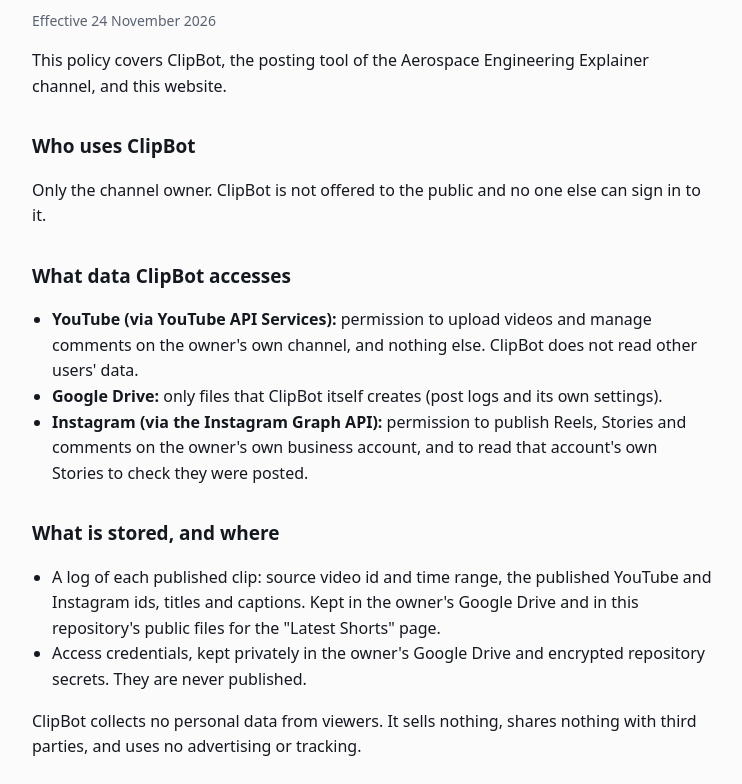
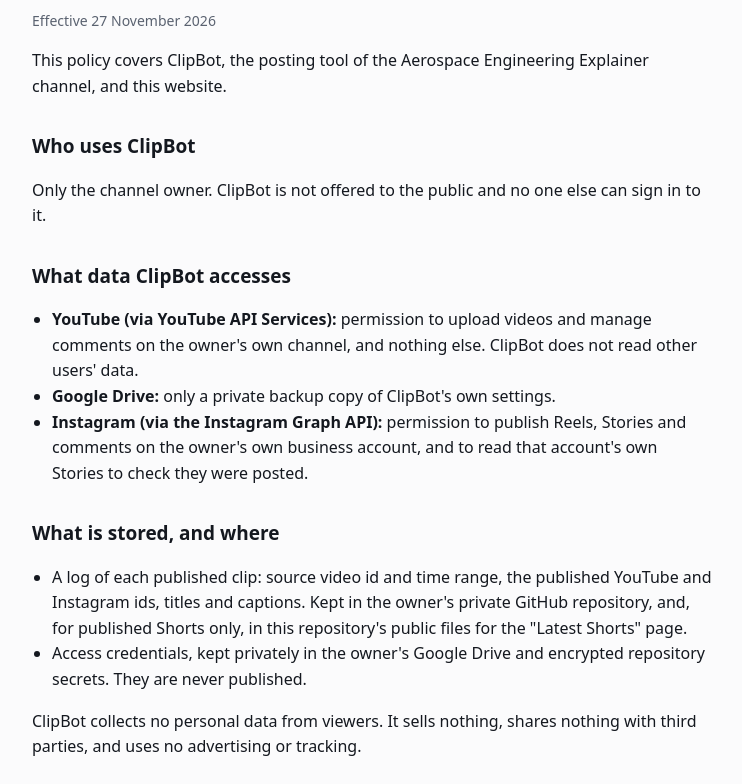
Before and after one commit to maheshreddy23/AerospaceEngineeringExplainer-public, a plain HTML site: page privacy/index.html in a window 1280 px wide. Shown: the part 168-952 px from the top of the page, without its empty margins (268-1010 px from the left). Drawn offline with Linux system fonts and the light colour scheme.

Commit message:
site: describe narrated clips and where logs are kept (27 Nov)
Co-Authored-By: Claude Opus 5.5 <noreply@anthropic.com>
Claude-Session: https://claude.ai/code/session_01Q8mf5Ci5rFW6wUovD63UzN

```diff
--- a/privacy/index.html
+++ b/privacy/index.html
@@ -1,19 +1,19 @@
 <!DOCTYPE html>
 <html lang="en"><head><meta charset="utf-8"><meta name="viewport" content="width=device-width,initial-scale=1"><title>Privacy Policy · Aerospace Engineering Explainer</title><meta name="description" content="Privacy Policy for ClipBot and the Aerospace Engineering Explainer channel."><link rel="stylesheet" href="../assets/site.css"></head><body><main><header><a class="brand" href="../">Aerospace Engineering Explainer</a><nav><a href="../latest/">Latest Shorts</a><a href="../privacy/">Privacy Policy</a><a href="../terms/">Terms of Service</a></nav></header>
 <h1>Privacy Policy</h1>
-<p class="muted">Effective 24 November 2026</p>
+<p class="muted">Effective 27 November 2026</p>
 <p>This policy covers ClipBot, the posting tool of the Aerospace Engineering Explainer channel, and this website.</p>
 <h2>Who uses ClipBot</h2>
 <p>Only the channel owner. ClipBot is not offered to the public and no one else can sign in to it.</p>
 <h2>What data ClipBot accesses</h2>
 <ul>
 <li><strong>YouTube (via YouTube API Services):</strong> permission to upload videos and manage comments on the owner's own channel, and nothing else. ClipBot does not read other users' data.</li>
-<li><strong>Google Drive:</strong> only files that ClipBot itself creates (post logs and its own settings).</li>
+<li><strong>Google Drive:</strong> only a private backup copy of ClipBot's own settings.</li>
 <li><strong>Instagram (via the Instagram Graph API):</strong> permission to publish Reels, Stories and comments on the owner's own business account, and to read that account's own Stories to check they were posted.</li>
 </ul>
 <h2>What is stored, and where</h2>
 <ul>
-<li>A log of each published clip: source video id and time range, the published YouTube and Instagram ids, titles and captions. Kept in the owner's Google Drive and in this repository's public files for the "Latest Shorts" page.</li>
+<li>A log of each published clip: source video id and time range, the published YouTube and Instagram ids, titles and captions. Kept in the owner's private GitHub repository, and, for published Shorts only, in this repository's public files for the "Latest Shorts" page.</li>
 <li>Access credentials, kept privately in the owner's Google Drive and encrypted repository secrets. They are never published.</li>
 </ul>
 <p>ClipBot collects no personal data from viewers. It sells nothing, shares nothing with third parties, and uses no advertising or tracking.</p>
```
Also changed, not shown: index.html (+1 -1 lines), terms/index.html (+1 -1 lines).
